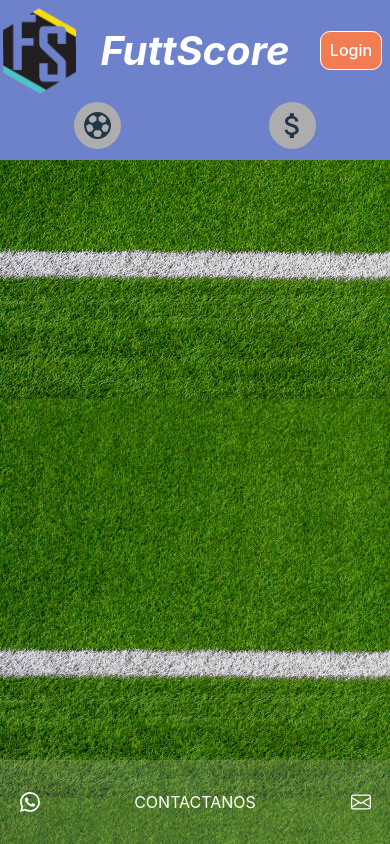
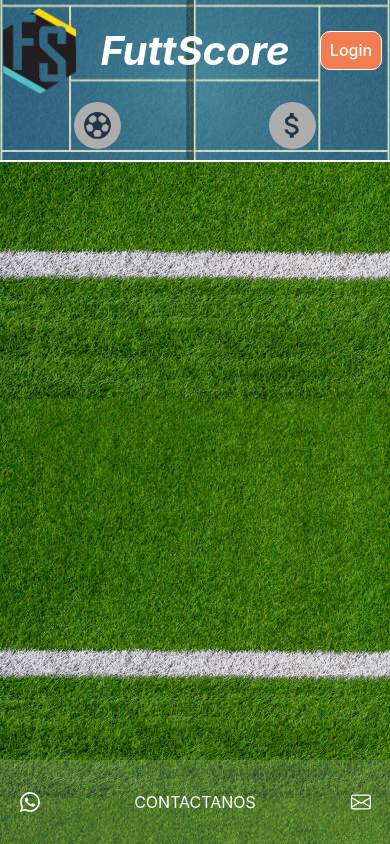
Before and after one commit to pablo-salituri/FutsScore, a React (Vite) app in the folder Front/: page / in a window 390 px wide. Built offline with nearby package versions, Linux system fonts and the light colour scheme; no server answers; the database is empty.

Commit message:
estilos deñ header

```diff
--- a/Front/src/Components/Home/Home.module.css
+++ b/Front/src/Components/Home/Home.module.css
@@ -41,6 +41,7 @@
         gap: 5vh;
         padding: 4vh 3vh;
         overflow: auto;
+        border-top: 2px solid white;
     }
 
     .cardContainerInHome {
--- a/Front/src/Components/MainPage/MainPage.jsx
+++ b/Front/src/Components/MainPage/MainPage.jsx
@@ -23,6 +23,7 @@ export default function App() {
 
   return (
     <div className={styles.mainContainer}>
+      <div className={styles.headerBackground}>A</div>
       <NavBar />
       <section className={styles.body}>
         {width < 1025 ? <SmallSideBar /> : <LargeSideBar />}
--- a/Front/src/Components/MainPage/MainPage.module.css
+++ b/Front/src/Components/MainPage/MainPage.module.css
@@ -37,6 +37,20 @@
         top: 0;
     }
 
+    .headerBackground {
+        /* background-color: red; */
+        background-image: url('../../assets//Pista_Tenis.JPG');
+        width: 100%;
+        height: 18.9%;
+        position: absolute;
+        color: transparent;
+        z-index: -1;
+        background-size: 100% auto; /* Escala la imagen para ajustarse al ancho del contenedor */
+        background-repeat: no-repeat;
+        background-position: center;
+        opacity: 0.8;
+    }
+
     .body {
         /* background-color: aqua; */
         display: flex;
--- a/Front/src/Components/NavBar/Navbar.module.css
+++ b/Front/src/Components/NavBar/Navbar.module.css
@@ -1,6 +1,6 @@
-.navBarContainer {
+/* .navBarContainer {
     background-color: #6d82cb
-}
+} */
 
 @media (min-width: 1025px) {
     .navBarContainer {
--- a/Front/src/Components/SideBar/SmallSideBar.module.css
+++ b/Front/src/Components/SideBar/SmallSideBar.module.css
@@ -26,7 +26,7 @@
 
 @media (max-width: 768px) {
     .sideBarContainer {
-        background-color: #6d82cb;
+        /* background-color: #6d82cb; */
         height: 10%;
         display: flex;
         justify-content: space-around;
```
Also changed, not shown: Front/src/assets/FootballTexture2.jpg (deleted), Front/src/assets/Pista_Tenis.JPG (added).
